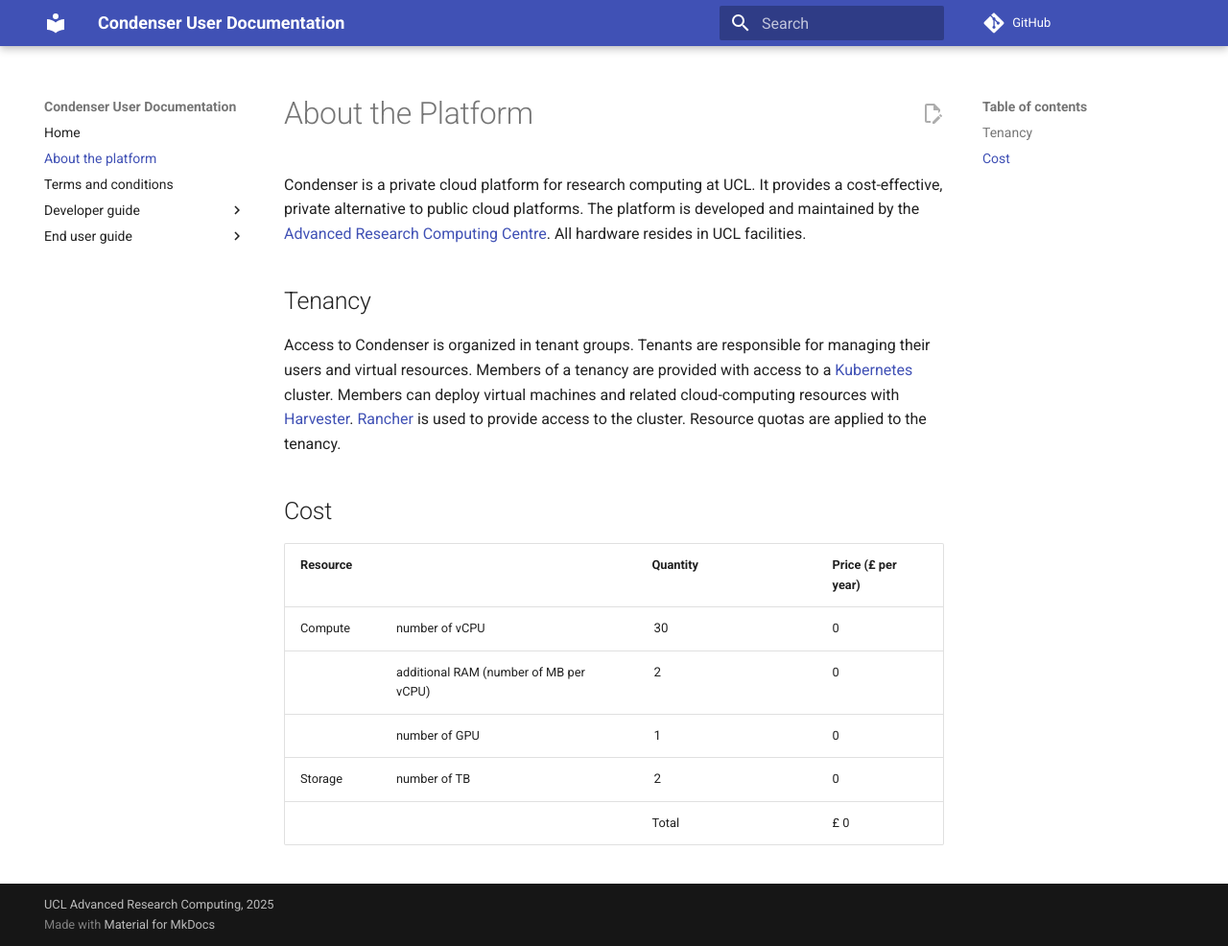
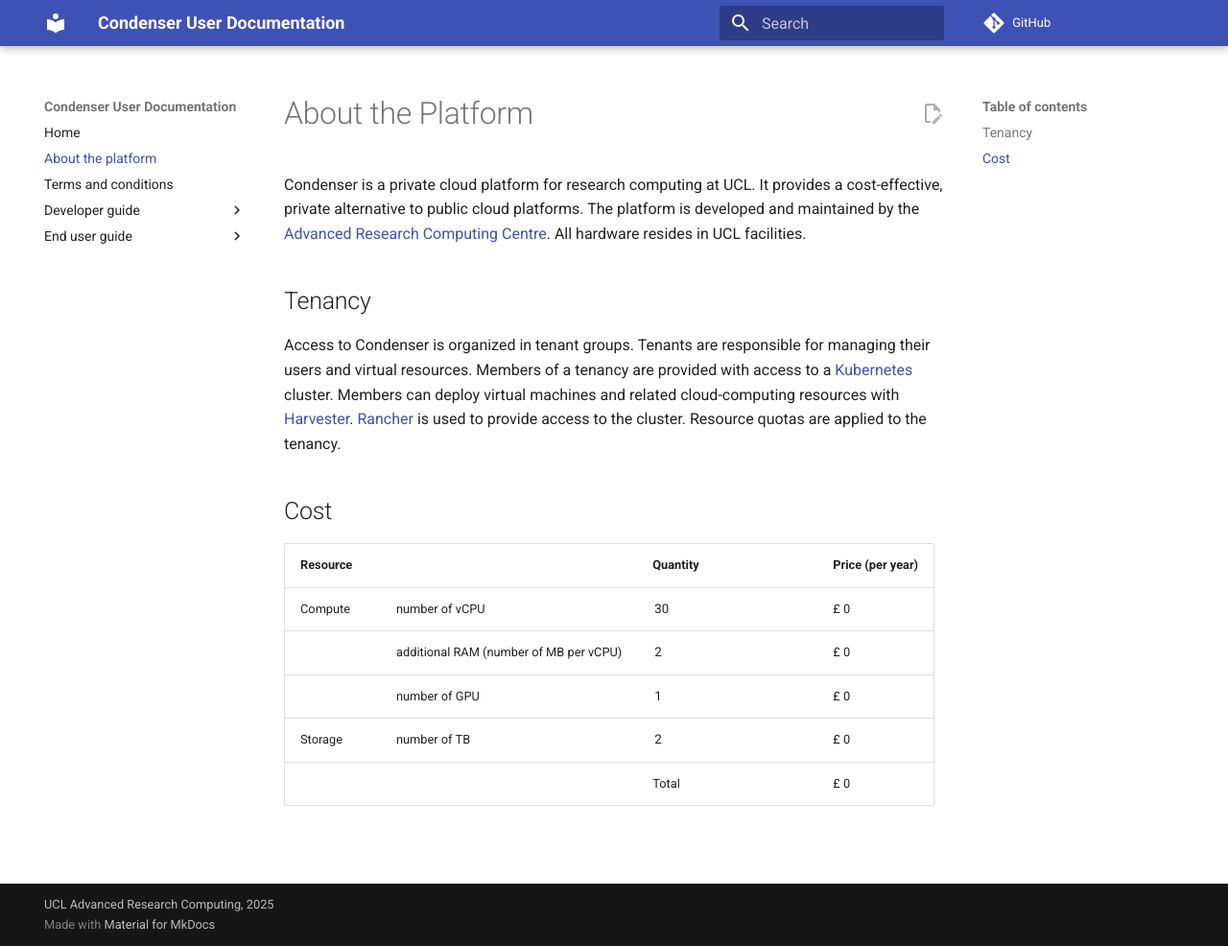
Before and after one commit to UCL-ARC/condenser-mkdocs, an MkDocs documentation site: the page built from docs/about.md, in a window 1280 px wide and 986 px high. Shown: the whole window at 96% size. Built offline with MkDocs 1.6.1 and Material for MkDocs 9.7.7, drawn with Linux system fonts in a browser that asks for light colours; comment, search, counter and statistics services are not loaded.

Commit message:
static table in case of no scripts

```diff
--- a/docs/about.md
+++ b/docs/about.md
@@ -27,31 +27,31 @@
   <th>Resource</th>
   <th></th>
   <th>Quantity</th>
-  <th>Price (£ per year)</th>
+  <th>Price (per year)</th>
 </tr>
 <tr>
   <td>Compute</td>
   <td>number of vCPU</td>
   <td><input type="number" value="30" min="0" class="qty" id="qty_cpu"/></td>
-  <td><span id="text_price_cpu">0</span></td>
+  <td>£ <span id="text_price_cpu">0</span></td>
 </tr>
 <tr>
   <td></td>
   <td>additional RAM (number of MB per vCPU)</td>
   <td><input type="number" value="2" min="0" class="qty" id="qty_ram"/></td>
-  <td><span id="text_price_ram">0</span></td>
+  <td>£ <span id="text_price_ram">0</span></td>
 </tr>
 <tr>
   <td></td>
   <td>number of GPU</td>
   <td><input type="number" value="1" min="0" class="qty" id="qty_gpu"/></td>
-  <td><span id="text_price_gpu">0</span></td>
+  <td>£ <span id="text_price_gpu">0</span></td>
 </tr>
 <tr>
   <td>Storage</td>
   <td>number of TB</td>
   <td><input type="number" value="2" min="0" class="qty" id="qty_storage"/></td>
-  <td><span id="text_price_storage">0</span></td>
+  <td>£ <span id="text_price_storage">0</span></td>
 </tr>
 <tr>
   <td></td>
@@ -62,7 +62,35 @@
 </table>
 
 <noscript>
-This form is a simple JavaScript calculator. You have disabled scripts in your browser,
+<p> This form uses JavaScript. You have disabled scripts in your browser,
 so the form will not be functional. Please refer to the table below to estimate the
 cost.
+<p>
+<table>
+<tr>
+  <th>Resource</th>
+  <th></th>
+  <th>Price (per year)</th>
+</tr>
+<tr>
+  <td>Compute</td>
+  <td>10 vCPU</td>
+  <td>£ 10</td>
+</tr>
+<tr>
+  <td></td>
+  <td>additional RAM (1 MB per vCPU)</td>
+  <td>£ 10</td>
+</tr>
+<tr>
+  <td></td>
+  <td>1 GPU</td>
+  <td>£ 10</td>
+</tr>
+<tr>
+  <td>Storage</td>
+  <td>2 TB</td>
+  <td>£ 10</td>
+</tr>
+</table>
 </noscript>
```
